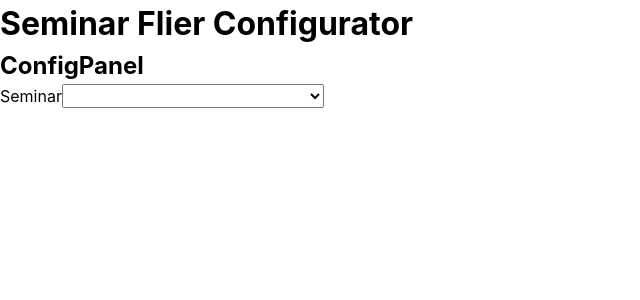
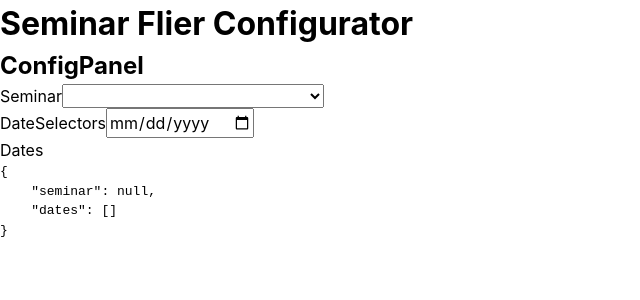
Before and after one commit to jangeroo/semflier, a React (Create React App) app: page / in a window 1280 px wide. Shown: the top 300 px of the page, without its empty margins (0-640 px from the left). Built offline with nearby package versions, Linux system fonts and the light colour scheme.

Commit message:
Can select start date; stores 10 dates in state

```diff
--- a/package.json
+++ b/package.json
@@ -6,6 +6,7 @@
     "@testing-library/jest-dom": "^5.16.4",
     "@testing-library/react": "^13.2.0",
     "@testing-library/user-event": "^13.5.0",
+    "luxon": "^2.4.0",
     "react": "^18.1.0",
     "react-dom": "^18.1.0",
     "react-scripts": "5.0.1",
--- a/src/App.js
+++ b/src/App.js
@@ -10,6 +10,7 @@ export default function App() {
     <AppContext.Provider value={{ state, dispatch, actions }}>
       <h1>Seminar Flier Configurator</h1>
       <ConfigPanel />
+      <pre>{JSON.stringify(state, null, 4)}</pre>
     </AppContext.Provider>
   );
 }
--- a/src/ConfigPanel.jsx
+++ b/src/ConfigPanel.jsx
@@ -1,11 +1,13 @@
 import React from "react";
 import SeminarSelector from "./SeminarSelector";
+import DateSelectors from "./DateSelectors";
 
 export default function ConfigPanel() {
   return (
     <div>
       <h2>ConfigPanel</h2>
       <SeminarSelector />
+      <DateSelectors />
     </div>
   );
 }
--- /dev/null
+++ b/src/DateSelectors.jsx
@@ -0,0 +1,30 @@
+import React, { useContext } from "react";
+import { DateTime } from "luxon";
+import AppContext from "./AppContext";
+
+export default function DateSelectors() {
+  const { dispatch, actions } = useContext(AppContext);
+
+  const handleChange = (event) => {
+    var startDate = DateTime.fromISO(event.target.value);
+    console.log(`Start Date: ${startDate}`);
+
+    var dates = [...Array(10).keys()].map((session) => {
+      return startDate.plus({ days: session * 7 });
+    });
+
+    console.log({ dates });
+
+    dispatch(actions.SET_DATES(dates));
+  };
+
+  return (
+    <div>
+      <div>
+        <label>DateSelectors</label>
+        <input type="date" onChange={handleChange} />
+      </div>
+      <div>Dates</div>
+    </div>
+  );
+}
--- a/src/store.js
+++ b/src/store.js
@@ -8,8 +8,10 @@ const reducer = (state, action) => {
   switch (action.type) {
     case "SELECT_SEMINAR":
       return { ...state, seminar: action.seminar };
+    case "SET_DATES":
+      return { ...state, dates: action.dates };
     default:
-      return state;
+      throw new Error(`Unknown reducer action: ${action.type}`);
   }
 };
 
@@ -17,6 +19,9 @@ const actions = {
   SELECT_SEMINAR: (seminar) => {
     return { type: "SELECT_SEMINAR", seminar };
   },
+  SET_DATES: (dates) => {
+    return { type: "SET_DATES", dates };
+  },
 };
 
 export { reducer, initialState, actions };
```
Also changed, not shown: 1 other file (tests, documents, lock files or other folders).
